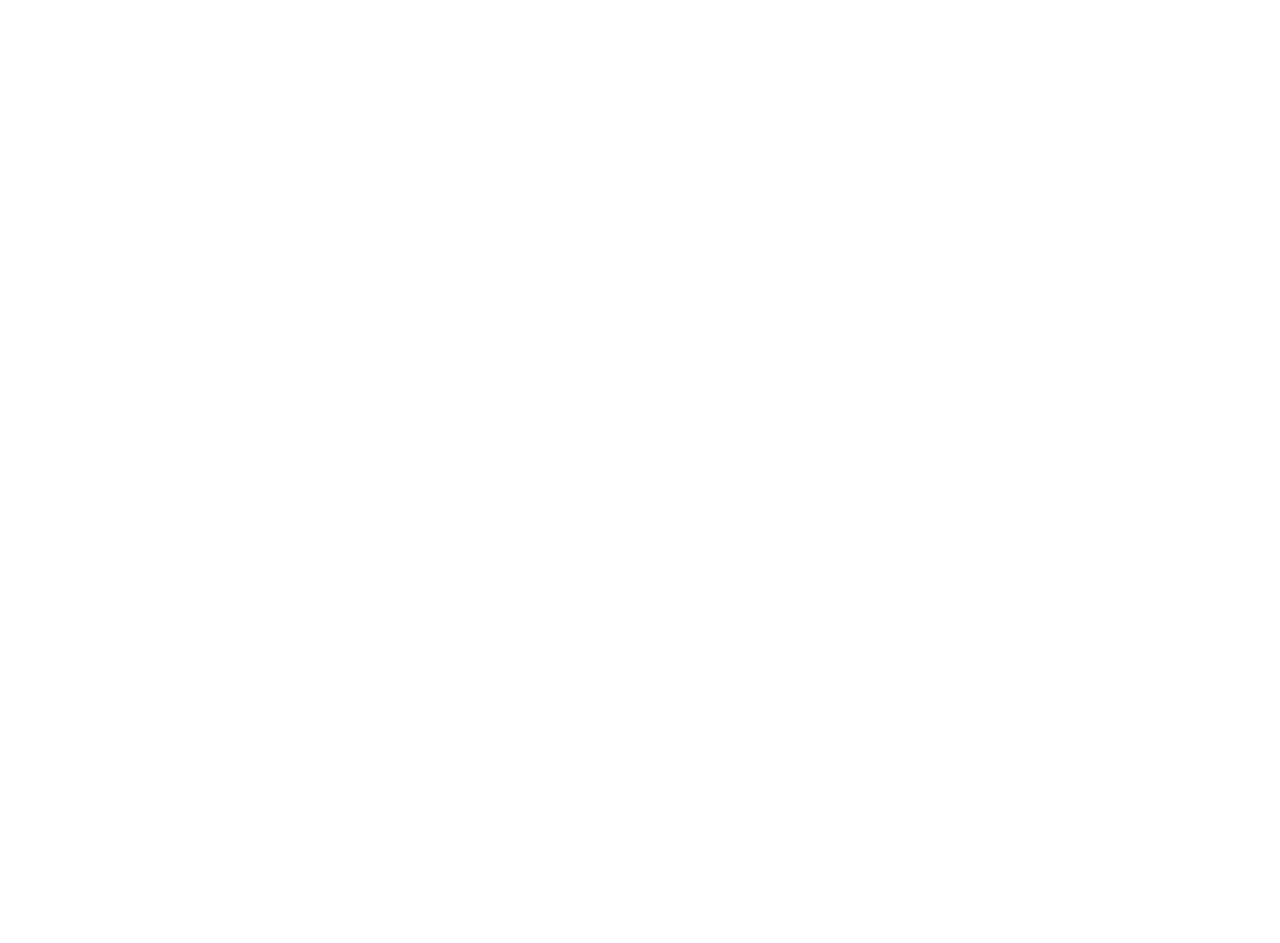
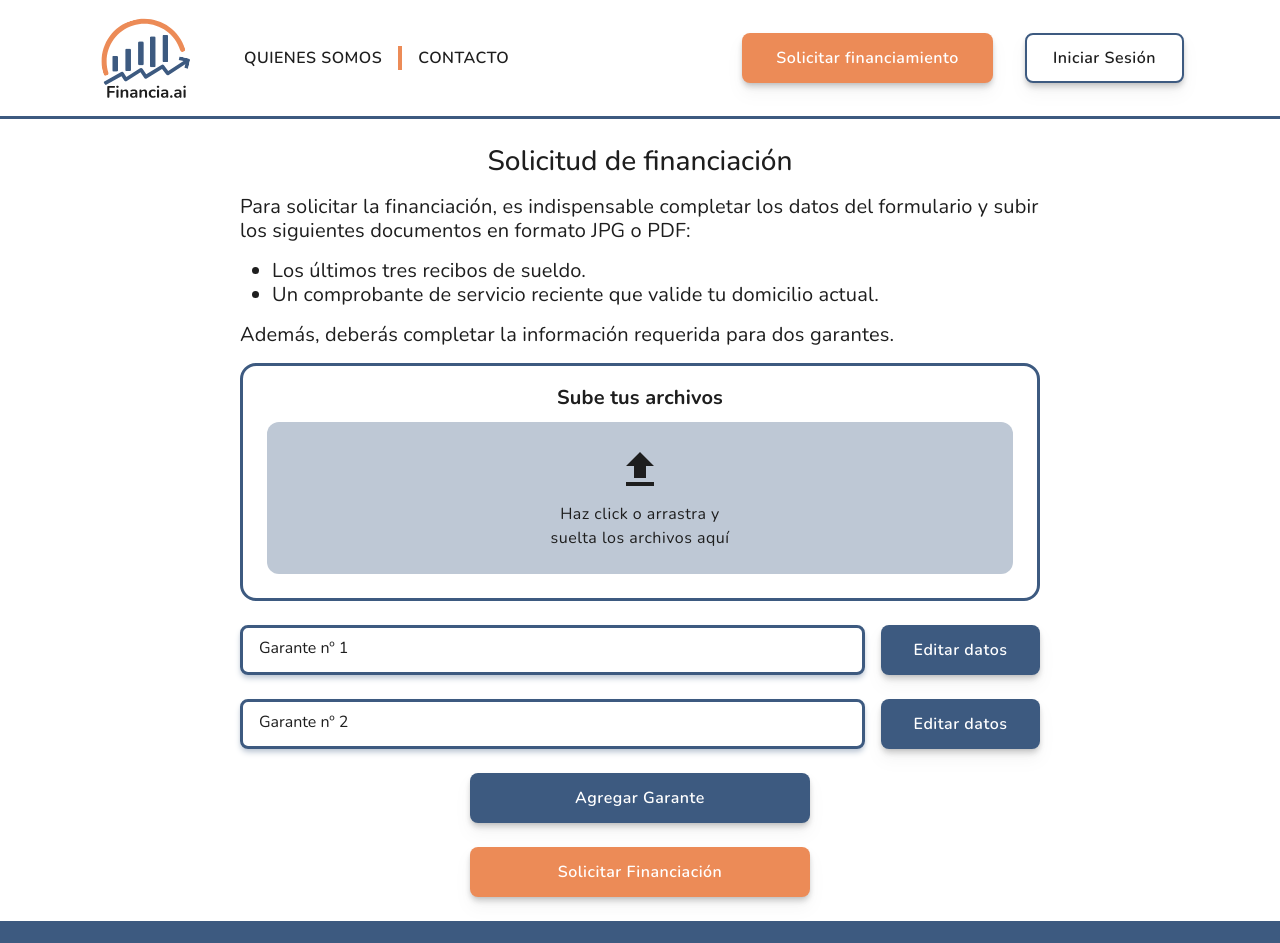
Before and after one commit to No-Country-simulation/equipo-h3-18-proptech, a React (Vite) app in the folder Frontend/h3-18-proptech/: page /finance in a window 1280 px wide. Before the commit this address had no page. Shown: the top 943 px of the page. Before the commit the page ends 800 px from the top, so only its background shows below. Built offline with nearby package versions, Linux system fonts and the light colour scheme; what @xpd/tailwind-3dtransforms would draw is missing.

Commit message:
front: feat(financeForm) add finance form

```diff
--- a/Frontend/h3-18-proptech/src/Routes.tsx
+++ b/Frontend/h3-18-proptech/src/Routes.tsx
@@ -5,6 +5,7 @@
 import BuyerShares from "./pages/private/BuyerShares";
 import ValidateIdentityPage from "./pages/private/identity/ValidateIdentityPage";
 import ProfilePage from "./pages/private/identity/ProfilePage";
+import SwitchFinanceForm from "./pages/private/buyer/SwitchFinanceForm";
 
 function AppRoutes() {
   return (
@@ -23,6 +24,7 @@
           <Route path="/shares" element={<BuyerShares />} />
           <Route path="/profile" element={<ProfilePage />} />
           <Route path="/validate-identity" element={<ValidateIdentityPage />} />
+          <Route path="/finance" element={<SwitchFinanceForm />} />
         </Route>
       </Routes>
     </Router>
--- a/Frontend/h3-18-proptech/src/components/common/Button.tsx
+++ b/Frontend/h3-18-proptech/src/components/common/Button.tsx
@@ -9,6 +9,7 @@
   action?: () => void;
   to?: To;
   classname?: string;
+  disabled?: boolean;
 }
 
 export function Button({
@@ -19,6 +20,7 @@
   type,
   classname,
   to,
+  disabled,
 }: Props) {
   const sizeStyle = {
     small: "w-[clamp(129px,15vw,159px)] h-[50px]",
@@ -50,6 +52,7 @@
       className={`${classname} ${sizeStyle[size]} ${colorStyle[color]} text-center rounded-lg transition-colors drop-shadow-lg shadow-md text-title-medium-semi-bold`}
       type={type}
       onClick={() => action}
+      disabled={disabled}
     >
       {children}
     </button>
--- a/Frontend/h3-18-proptech/src/pages/private/DashboardBuyerPage.tsx
+++ b/Frontend/h3-18-proptech/src/pages/private/DashboardBuyerPage.tsx
@@ -18,7 +18,7 @@
     <div className="bg-[#F8F8F8] min-h-[750px] flex flex-col  items-center">
       <div className="flex flex-col md:flex-row gap-4 justify-between items-center md:w-[1050px] my-4 md:my-[60px]">
         <h2 className="text-headline-large-medium">Prestamos aprobados</h2>
-        <Button color="primary-orange" size="medium">
+        <Button color="primary-orange" size="medium" type="link" to="/finance">
           Solicitar financiación
         </Button>
       </div>
--- /dev/null
+++ b/Frontend/h3-18-proptech/src/pages/private/buyer/FinanceForm.tsx
@@ -0,0 +1,105 @@
+import {
+  FieldErrors,
+  UseFormHandleSubmit,
+  UseFormSetValue,
+} from "react-hook-form";
+import { Button, FileDropzone } from "../../../components/common";
+import { FinancingDataForm } from "./models/Financing.models";
+
+interface Props {
+  handleSubmit: UseFormHandleSubmit<FinancingDataForm>;
+  setValue: UseFormSetValue<FinancingDataForm>;
+  errors: FieldErrors<FinancingDataForm>;
+  changeGuarantor: () => void;
+  onSubmit: (data: FinancingDataForm) => Promise<void>;
+}
+
+function FinanceForm({
+  handleSubmit,
+  setValue,
+  errors,
+  changeGuarantor,
+  onSubmit,
+}: Props) {
+  return (
+    <section className="flex-1 flex flex-col py-6 gap-4 px-4 md:px-16">
+      <h1 className="text-headline-medium-medium text-center">
+        Solicitud de financiación
+      </h1>
+      <form
+        onSubmit={handleSubmit(onSubmit)}
+        className="mx-auto max-w-[800px] flex flex-col gap-4"
+      >
+        <p className="text-title-large-regular">
+          Para solicitar la financiación, es indispensable completar los datos
+          del formulario y subir los siguientes documentos en formato JPG o PDF:
+        </p>
+        <ul className="ps-8 list-disc">
+          <li className="text-title-large-regular">
+            Los últimos tres recibos de sueldo.
+          </li>
+          <li className="text-title-large-regular">
+            Un comprobante de servicio reciente que valide tu domicilio actual.
+          </li>
+        </ul>
+        <p className="text-title-large-regular">
+          Además, deberás completar la información requerida para dos garantes.
+        </p>
+        <article className="flex flex-col gap-y-6 gap-x-3 transition">
+          <FileDropzone
+            fileType="both"
+            setValue={setValue}
+            name="files"
+            error={errors.files}
+            maxFiles={4}
+          />
+          <div className="flex gap-4">
+            <div className="flex-1 py-2 px-4 shadow-md shadow-tertiary border-[3px] rounded-lg border-primary text-ellipsis max-w-[50vw] whitespace-nowrap overflow-hidden md:w-full">
+              Garante nº 1
+            </div>
+            <Button
+              size="small"
+              color="primary-blue"
+              type="button"
+              disabled={true}
+            >
+              Editar datos
+            </Button>
+          </div>
+          <div className="flex gap-4">
+            <div className="flex-1 py-2 px-4 shadow-md shadow-tertiary border-[3px] rounded-lg border-primary text-ellipsis max-w-[50vw] whitespace-nowrap overflow-hidden md:w-full">
+              Garante nº 2
+            </div>
+            <Button
+              size="small"
+              color="primary-blue"
+              type="button"
+              disabled={true}
+            >
+              Editar datos
+            </Button>
+          </div>
+        </article>
+        <Button
+          color="primary-blue"
+          size="large"
+          type="button"
+          classname="self-center mt-2"
+          action={changeGuarantor}
+        >
+          Agregar Garante
+        </Button>
+        <Button
+          color="primary-orange"
+          size="large"
+          type="submit"
+          classname="self-center mt-2"
+        >
+          Solicitar Financiación
+        </Button>
+      </form>
+    </section>
+  );
+}
+
+export default FinanceForm;
--- /dev/null
+++ b/Frontend/h3-18-proptech/src/pages/private/buyer/SwitchFinanceForm.tsx
@@ -0,0 +1,60 @@
+import { useForm } from "react-hook-form";
+import { zodResolver } from "@hookform/resolvers/zod";
+import { useEffect, useState } from "react";
+import { FinanceSchema, FinancingDataForm } from "./models/Financing.models";
+import FinanceForm from "./FinanceForm";
+
+function SwitchFinanceForm() {
+  const {
+    handleSubmit,
+    setValue,
+    formState: { errors },
+  } = useForm<FinancingDataForm>({
+    defaultValues: {
+      files: [],
+      // AGREGAR GARANTES
+    },
+    resolver: zodResolver(FinanceSchema),
+  });
+
+  const [guarantorForm, setGuarantorForm] = useState(false);
+
+  useEffect(() => {
+    window.scrollTo(0, 0);
+  }, []);
+
+  const handleOnClick = () => {
+    setGuarantorForm(true);
+    // VER FORM GARANTES
+  };
+
+  const onSubmit = async (data: FinancingDataForm) => {
+    const form = new FormData();
+    form.append("Receipt1", data.files[0]);
+    form.append("Receipt2", data.files[1]);
+    form.append("Receipt2", data.files[2]);
+    form.append("service", data.files[3]);
+    // AGREGAR GARANTES
+    console.log(data);
+
+    // LLAMAR SERVICIO
+  };
+
+  return (
+    <>
+      {guarantorForm ? (
+        <>{/* AGREGAR GARANTES */}</>
+      ) : (
+        <FinanceForm
+          handleSubmit={handleSubmit}
+          setValue={setValue}
+          errors={errors}
+          changeGuarantor={handleOnClick}
+          onSubmit={onSubmit}
+        />
+      )}
+    </>
+  );
+}
+
+export default SwitchFinanceForm;
--- /dev/null
+++ b/Frontend/h3-18-proptech/src/pages/private/buyer/models/Financing.models.ts
@@ -0,0 +1,15 @@
+import { z } from "zod";
+
+const userFilesSchema = z.instanceof(File);
+
+export const FinanceSchema = z.object({
+  files: z
+    .array(userFilesSchema)
+    .length(
+      4,
+      "Debes adjuntar 4 archivos: Tus últimos tres recibos de sueldo y una boleta de sevicio que valide tu dirección actual"
+    ),
+  // AGREGAR GARANTES
+});
+
+export type FinancingDataForm = z.infer<typeof FinanceSchema>;
```
